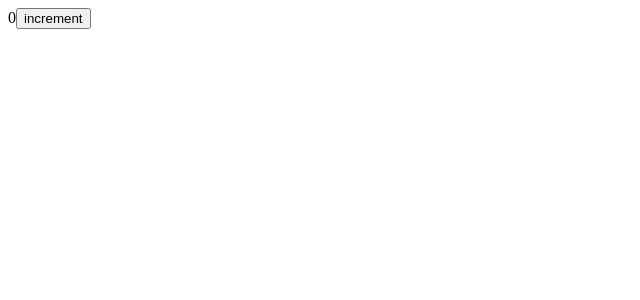
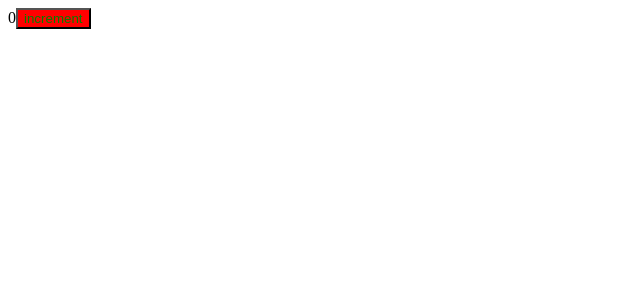
Before and after one commit to Alexander-Gladkikh/webpack, a React app: page / in a window 1280 px wide. Shown: the top 300 px of the page, without its empty margins (0-640 px from the left). Built offline with nearby package versions, Linux system fonts and the light colour scheme.

Commit message:
add sass-loader,  css-loader, miniCssExtractPlugin

```diff
--- a/package.json
+++ b/package.json
@@ -17,7 +17,12 @@
     "@types/react-dom": "^18.2.11",
     "@types/webpack": "^5.28.3",
     "@types/webpack-dev-server": "^4.7.2",
+    "css-loader": "^6.8.1",
     "html-webpack-plugin": "^5.5.3",
+    "mini-css-extract-plugin": "^2.7.6",
+    "sass": "^1.69.0",
+    "sass-loader": "^13.3.2",
+    "style-loader": "^3.3.3",
     "ts-loader": "^9.5.0",
     "ts-node": "^10.9.1",
     "typescript": "^5.2.2",
--- /dev/null
+++ b/src/components/App.scss
@@ -0,0 +1,7 @@
+button {
+    background-color: red;
+
+  span {
+    color: green;
+  }
+}
--- a/src/components/App.tsx
+++ b/src/components/App.tsx
@@ -1,4 +1,5 @@
 import React, {useState} from 'react';
+import './App.scss'
 
 export const App = () => {
 
@@ -7,7 +8,7 @@ export const App = () => {
   return (
     <div>
       {count}
-      <button onClick={increment}>increment</button>
+      <button onClick={increment}><span>increment</span></button>
     </div>
   );
 };
--- a/webpack.config.ts
+++ b/webpack.config.ts
@@ -2,6 +2,7 @@ import path from "path";
 import webpack  from "webpack";
 import HtmlWebpackPlugin from "html-webpack-plugin";
 import type {Configuration as DevServerConfiguration} from 'webpack-dev-server'
+import MiniCssExtractPlugin from "mini-css-extract-plugin";
 
 type Mode = 'production' | 'development';
 
@@ -13,6 +14,7 @@ interface EnvVariables {
 export default (env: EnvVariables) => {
 
   const isDev = env.mode === "development";
+  const isProd = env.mode === "production";
 
   const config: webpack.Configuration = {
     mode: env.mode ?? "development",
@@ -25,9 +27,24 @@ export default (env: EnvVariables) => {
     plugins: [
       new HtmlWebpackPlugin({template: path.resolve(__dirname, 'public', 'index.html')}),
       isDev && new webpack.ProgressPlugin(),
+      isProd && new MiniCssExtractPlugin({
+        filename: "css/[name].[contenthash:8].css",
+        chunkFilename: "css/[name].[contenthash:8].css"
+      })
     ].filter(Boolean),
     module: {
       rules: [
+        {
+          test: /\.s[ac]ss$/i,
+          use: [
+            // Creates `style` nodes from JS strings
+            isDev ? 'style-loader' : MiniCssExtractPlugin.loader,
+            // Translates CSS into CommonJS
+            "css-loader",
+            // Compiles Sass to CSS
+            "sass-loader",
+          ],
+        },
         {
           test: /\.tsx?$/,
           use: 'ts-loader',
```
Also changed, not shown: 1 other file (tests, documents, lock files or other folders).
